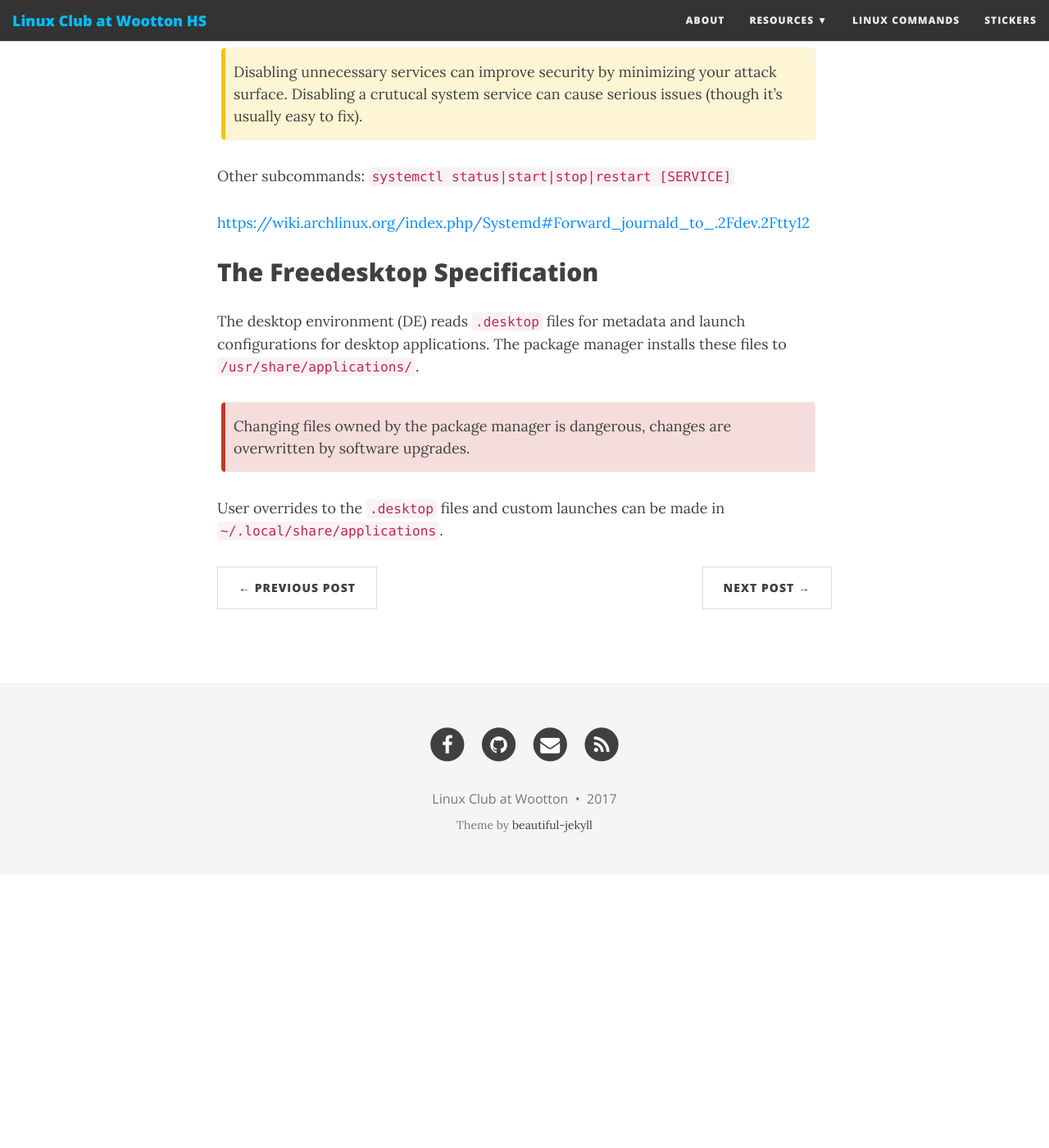
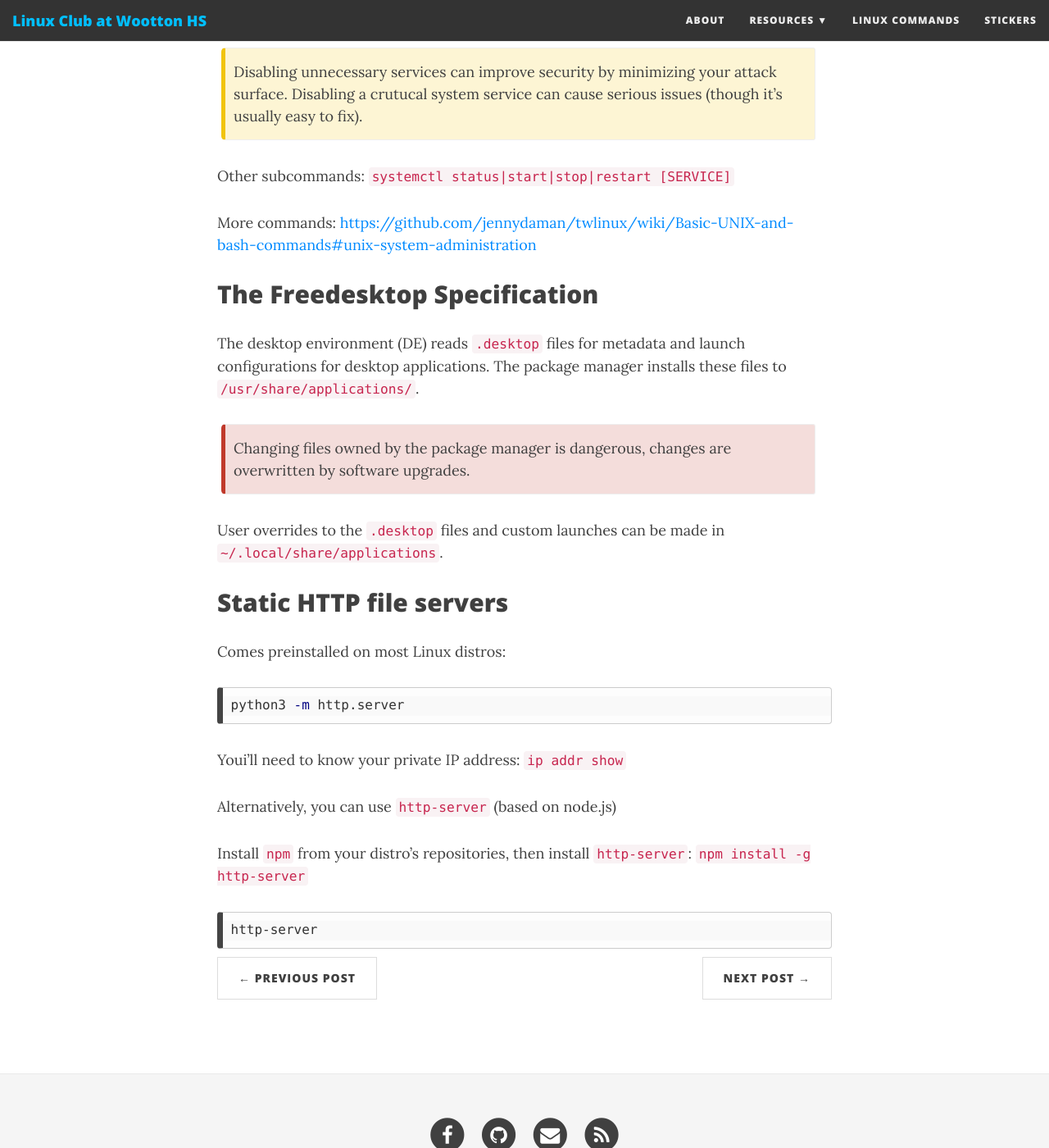
Before and after one commit to wsec/club, a Jekyll site: the page built from docs/_posts/2017-10-24-sysadmin.md, in a window 1280 px wide and 1400 px high, scrolled down 1376 px. Shown: the whole window at 82% size. Built offline with Jekyll 4.4.1, drawn with Linux system fonts in a browser that asks for light colours; nearby versions of some CDN libraries; comment, search, counter and statistics services are not loaded; before the commit the page ends 2443 px from its top, so only the background shows below that; some of the changed text lies outside the part shown.

Commit message:
Touch-up wording

````diff
--- a/docs/_posts/2017-10-24-sysadmin.md
+++ b/docs/_posts/2017-10-24-sysadmin.md
@@ -1,7 +1,7 @@
 ---
 layout: post
 title: UNIX Systems Administration
-subtitle: Week 4 recap
+subtitle: Week 4 recap - basic tasks and systemd
 bigimg: /img/server_room.jpg
 ---
 
@@ -33,7 +33,7 @@ Disabling unnecessary services can improve security by minimizing your attack su
 
 Other subcommands: `systemctl status|start|stop|restart [SERVICE]`
 
-<https://wiki.archlinux.org/index.php/Systemd#Forward_journald_to_.2Fdev.2Ftty12>
+More commands: <https://github.com/jennydaman/twlinux/wiki/Basic-UNIX-and-bash-commands#unix-system-administration>
 
 ## The Freedesktop Specification
 
@@ -43,3 +43,21 @@ The desktop environment (DE) reads `.desktop` files for metadata and launch conf
 Changing files owned by the package manager is dangerous, changes are overwritten by software upgrades.
 
 User overrides to the `.desktop` files and custom launches can be made in `~/.local/share/applications`.
+
+## Static HTTP file servers
+
+Comes preinstalled on most Linux distros:
+
+```sh
+python3 -m http.server
+```
+
+Youi'll need to know your private IP address: `ip addr show`
+
+Alternatively, you can use `http-server` (based on node.js)
+
+Install `npm` from your distro's repositories, then install `http-server`: `npm install -g http-server`
+
+```sh
+http-server
+```
````
Also changed, not shown: docs/_posts/2017-10-18-DE.md (+1 -19 lines), docs/_posts/2017-10-30-kali.md (+1 -1 lines), docs/_posts/2017-10-31-mitm.md (+1 -1 lines), docs/_posts/2017-12-01-parrot.md (+1 -1 lines).
